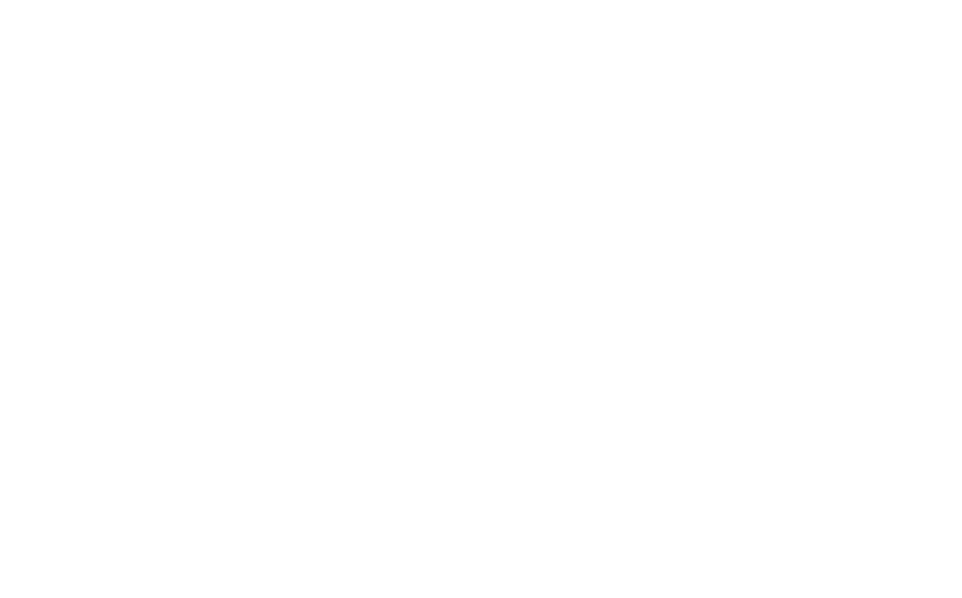
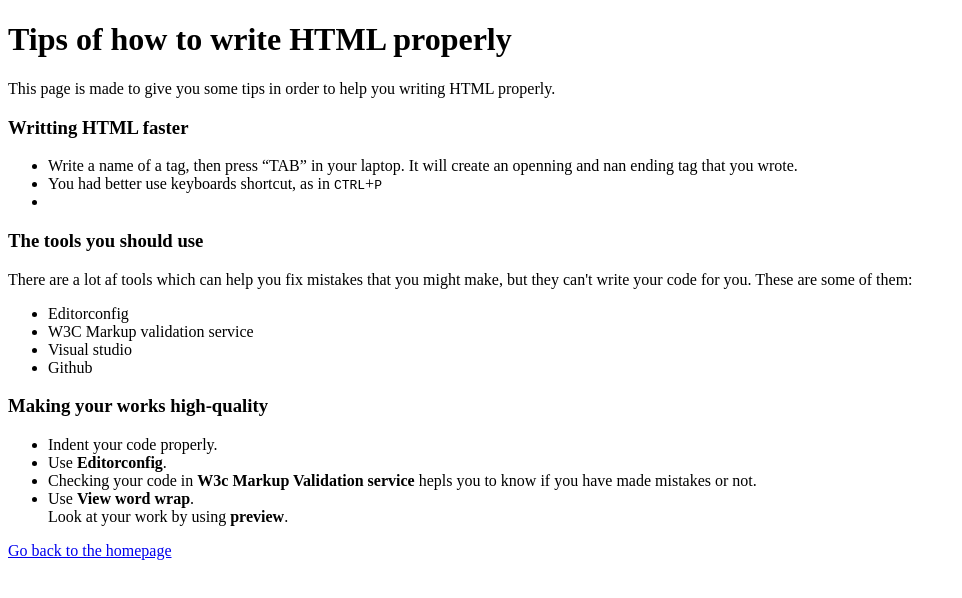
Before and after one commit to lightme-fan/learning-html, a plain HTML site: page tips.html in a window 1280 px wide. Shown: the whole page, without its empty margins (0-962 px from the left). Drawn offline with Linux system fonts and the light colour scheme.

Commit message:
rewrite files

```diff
--- a/tips.html
+++ b/tips.html
@@ -4,18 +4,82 @@
     <meta charset="UTF-8">
     <meta name="viewport" content="width=device-width">
     <title>
-      Learning html
+      Tips of how to write HTML
     </title>
   </head>
   <body>
       <header>
+        <h1>Tips of how to write HTML properly</h1>
+        <p>
+          This page is made to give you some tips in order to help you writing HTML properly.
+        </p>
+      </header>
 
-      </header>
       <main>
+        <h3>
+          Writting HTML faster
+        </h3>
+        <nav>
+          <ul>
+            <li>
+              Write a name of a tag, then press <q>TAB</q> in your laptop. It will create an openning and nan ending tag that you wrote.
+            </li>
+            <li>
+              You had better use keyboards shortcut, as in <kbd>CTRL</kbd>+<kbd>P</kbd>
+            </li>
+            <li>
 
+            </li>
+          </ul>
+        </nav>
+
+        <h3>The tools you should use</h3>
+        <p>
+          There are a lot af tools which can help you fix mistakes that you might make, but they can't write your code for you. These are some of them:
+        </p>
+        <nav>
+          <ul>
+            <li>
+              Editorconfig
+            </li>
+            <li>
+               W3C Markup validation service
+            </li>
+            <li>
+              Visual studio
+            </li>
+            <li>
+              Github
+            </li>
+          </ul>
+        </nav>
+
+        <h3>Making your works high-quality</h3>
+        <nav>
+          <ul>
+            <li>
+               Indent your code properly.
+            </li>
+            <li>
+               Use <strong>Editorconfig</strong>.
+            </li>
+            <li>
+              Checking your code in <strong>W3c Markup Validation service</strong> hepls you to know if you have made mistakes or not.
+            </li>
+            <li>
+              Use <strong>View word wrap</strong>.
+            </li>
+              Look at your work by using <strong>preview</strong>.
+          </ul>
+        </nav>
       </main>
+
       <footer>
-
+        <div>
+          <a href="homepage.html">
+            Go back to the homepage
+          </a>
+        </div>
       </footer>
   </body>
 </html>
```
Also changed, not shown: attribute-rule.html (+3 -3 lines).
